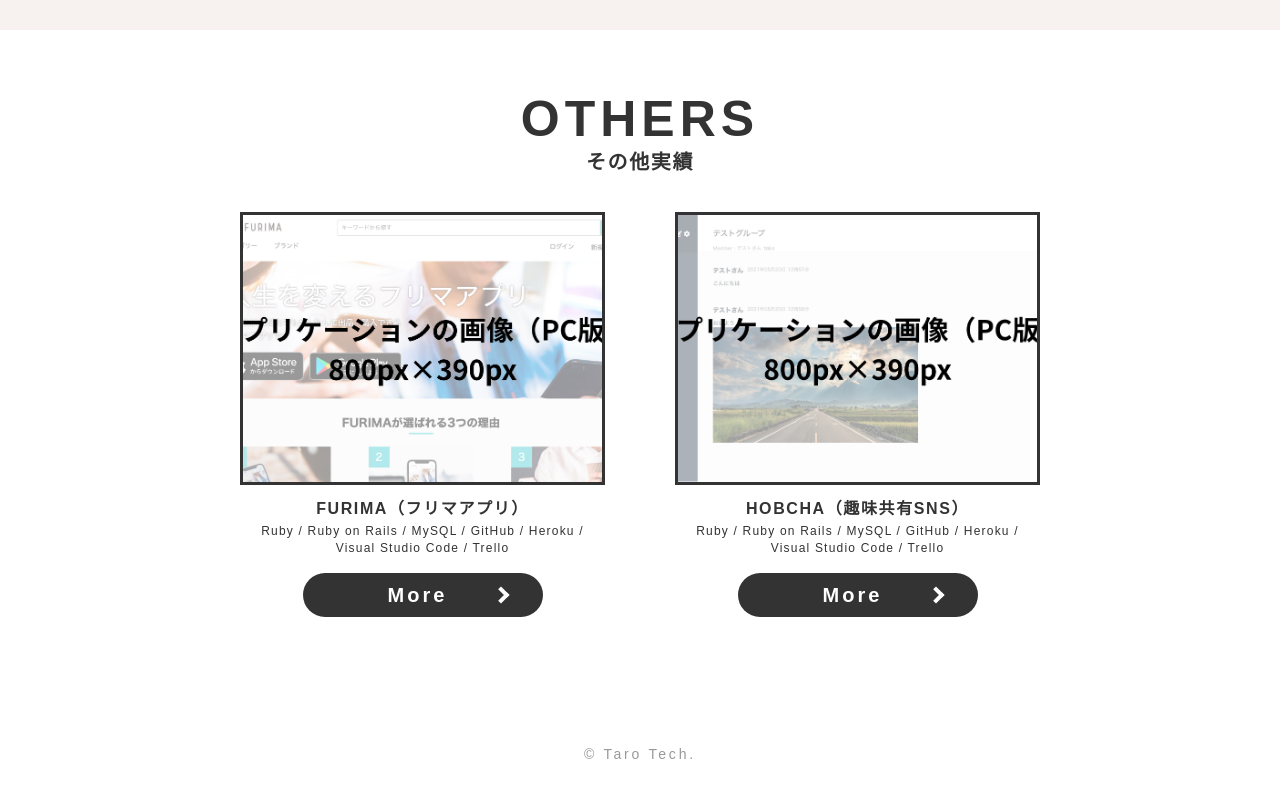
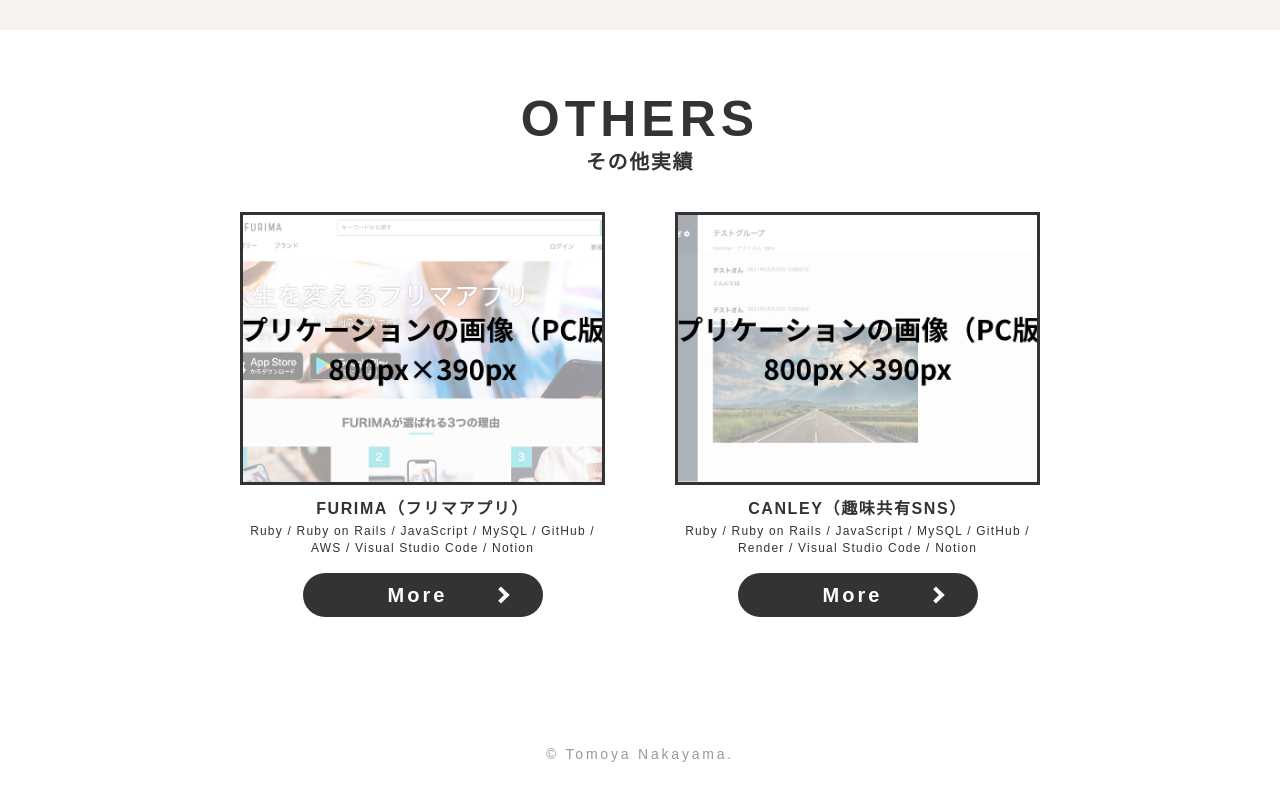
Before and after one commit to crow0808/portfolio-site, a plain HTML site: page works/01.html in a window 1280 px wide. Shown: the part 2984-3784 px from the top of the page. Drawn offline with nearby package versions, Linux system fonts and the light colour scheme.

Commit message:
フリマページ修正

```diff
--- a/works/01.html
+++ b/works/01.html
@@ -195,7 +195,7 @@
                   <!-- 記載番号：15 -->
                   <h3>FURIMA（フリマアプリ）</h3>
                   <!-- 記載番号：16 -->
-                  <p>Ruby / Ruby on Rails / MySQL / GitHub / Heroku / Visual Studio Code / Trello</p>
+                  <p>Ruby / Ruby on Rails / JavaScript / MySQL / GitHub / AWS / Visual Studio Code / Notion</p>
                 </div>
                 <div class="p-work-others__item-btn-block">
                   <a href="01.html" class="button">More</a>
@@ -208,9 +208,9 @@
                 </div>
                 <div class="p-work-others__item-text-block">
                   <!-- 記載番号：17 -->
-                  <h3>HOBCHA（趣味共有SNS）</h3>
+                  <h3>CANLEY（趣味共有SNS）</h3>
                   <!-- 記載番号：18 -->
-                  <p>Ruby / Ruby on Rails / MySQL / GitHub / Heroku / Visual Studio Code / Trello</p>
+                  <p>Ruby / Ruby on Rails / JavaScript / MySQL / GitHub / Render / Visual Studio Code / Notion</p>
                 </div>
                 <div class="p-work-others__item-btn-block">
                   <a href="02.html" class="button">More</a>
@@ -222,7 +222,7 @@
       </section>
     </main>
     <!-- 記載番号：1 -->
-    <footer id="footer" class="footer"><p>&copy; Taro Tech.</p></footer>
+    <footer id="footer" class="footer"><p>&copy; Tomoya Nakayama.</p></footer>
     <script src="https://cdn.jsdelivr.net/npm/jquery@3/dist/jquery.min.js"></script>
     <script type="text/javascript" src="../js/ofi.min.js"></script>
     <script type="text/javascript" src="../js/script.js"></script>
```
